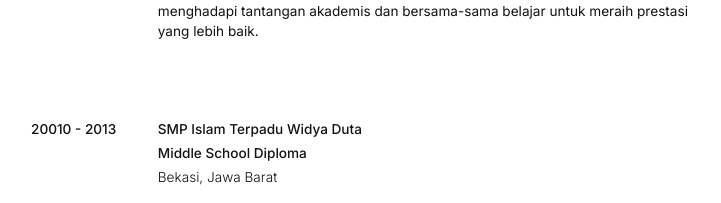
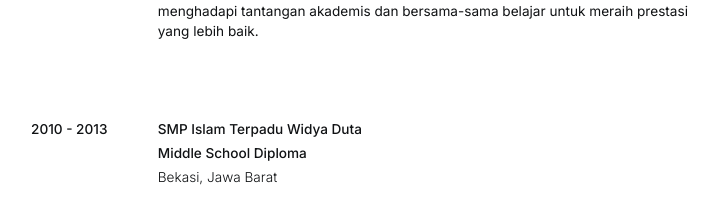
Before and after one commit to Fakhrialfi9/curriculumvitae, a React (Vite) app: page / in a window 1280 px wide. Shown: the part 9621-9824 px from the top of the page, without its empty margins (349-1070 px from the left). Built offline with nearby package versions, Linux system fonts and the light colour scheme.

Commit message:
Prepare for deployment

```diff
--- a/src/data/pages/educationData.js
+++ b/src/data/pages/educationData.js
@@ -20,7 +20,7 @@
     index: 1,
   },
   {
-    year: "20010 - 2013",
+    year: "2010 - 2013",
     location: "Bekasi, Jawa Barat",
     grade: "Middle School Diploma",
     name: "SMP Islam Terpadu Widya Duta",
```
